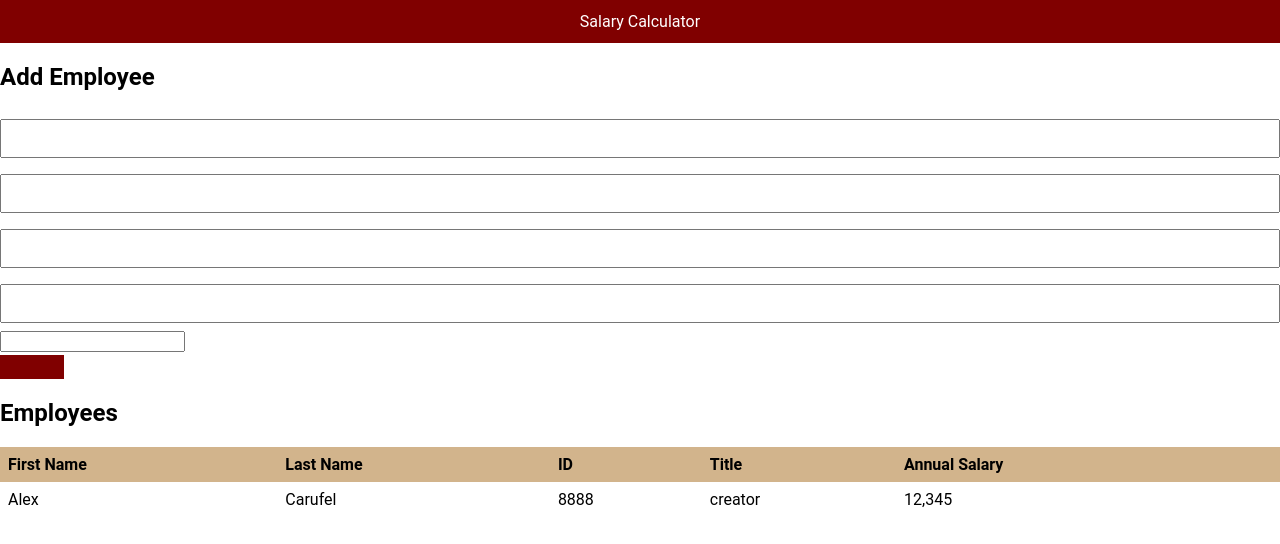
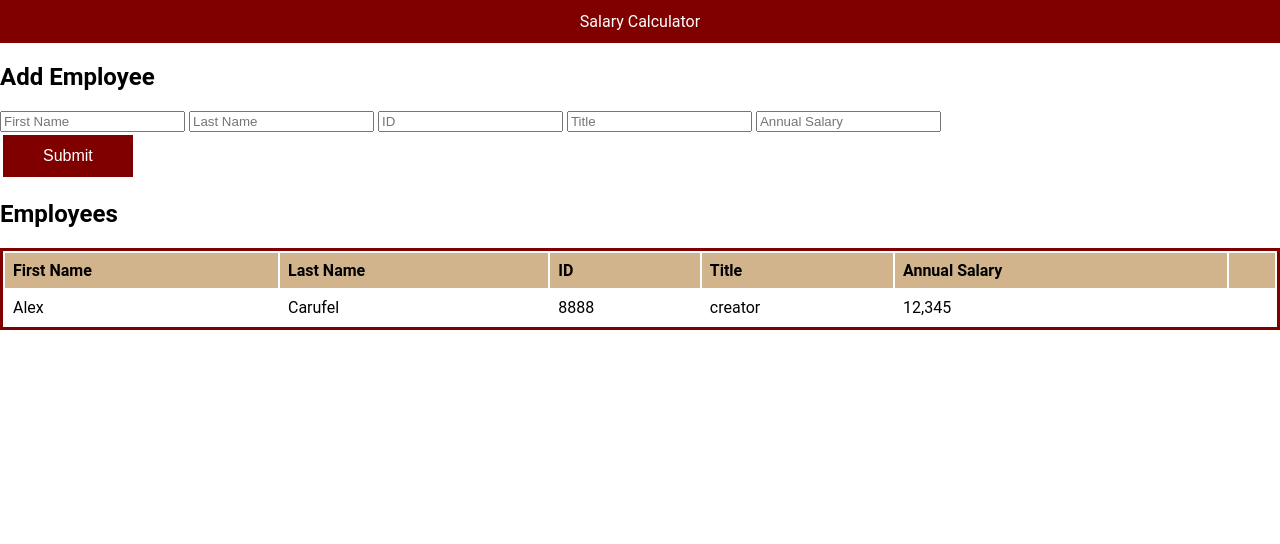
Before and after one commit to Carual42/weekend-jquery-salary-calculator, a plain HTML site: page index.html in a window 1280 px wide. Drawn offline with Linux system fonts and the light colour scheme.

Commit message:
placeholders added and css refined

```diff
--- a/index.html
+++ b/index.html
@@ -16,25 +16,30 @@
         <input
         type="text"
         id="FirstName"
+        placeholder="First Name"
         />
         <input
         type="text"
         id="LastName"
+        placeholder="Last Name"
         />
         <input
         type="text"
         id="ID"
+        placeholder="ID"
         />
         <input
         type="text"
         id="title"
+        placeholder="Title"
         />
         <input
         type="number"
         id="annualSalary"
+        placeholder="Annual Salary"
         />
     </div>
-    <button id="inputSubmit" placeholder="Submit"></button>
+    <button id="inputSubmit">Submit</button>
     <h2>Employees</h2>
     <div id="salaryTable">
         <table>
--- a/style.css
+++ b/style.css
@@ -5,28 +5,16 @@ body {
     font-family: 'Roboto', sans-serif;
 }
 
-#content {
-    padding: 20px;
-}
-
 #input-fields {
     /* 20 px padding top and bottom */
     padding: 20px 0px;
-}
-
-.right-align {
-    float:right;
-}
-
-input[type=text] {
-    width: 100%;
-    padding: 10px 10px;
-    margin: 8px 0;
-    box-sizing: border-box;
+    margin: 30px;
+    align-items: center;
 }
 
 table {
-    border-collapse: collapse;
+    border: solid;
+    border-color: maroon;
     width: 100%;
 }
 
@@ -34,10 +22,6 @@ th,
 td {
     text-align: left;
     padding: 8px;
-}
-
-tr:nth-child(even) {
-    background-color: #f2f2f2
 }
 
 th {
@@ -55,11 +39,10 @@ header {
 
 button {
     background-color: maroon;
-    border: none;
+    border: solid;
     color: white;
-    padding: 12px 32px;
+    padding: 12px 40px;
     text-align: center;
-    text-decoration: none;
     display: inline-block;
     font-size: 16px;
     cursor: pointer;
```
